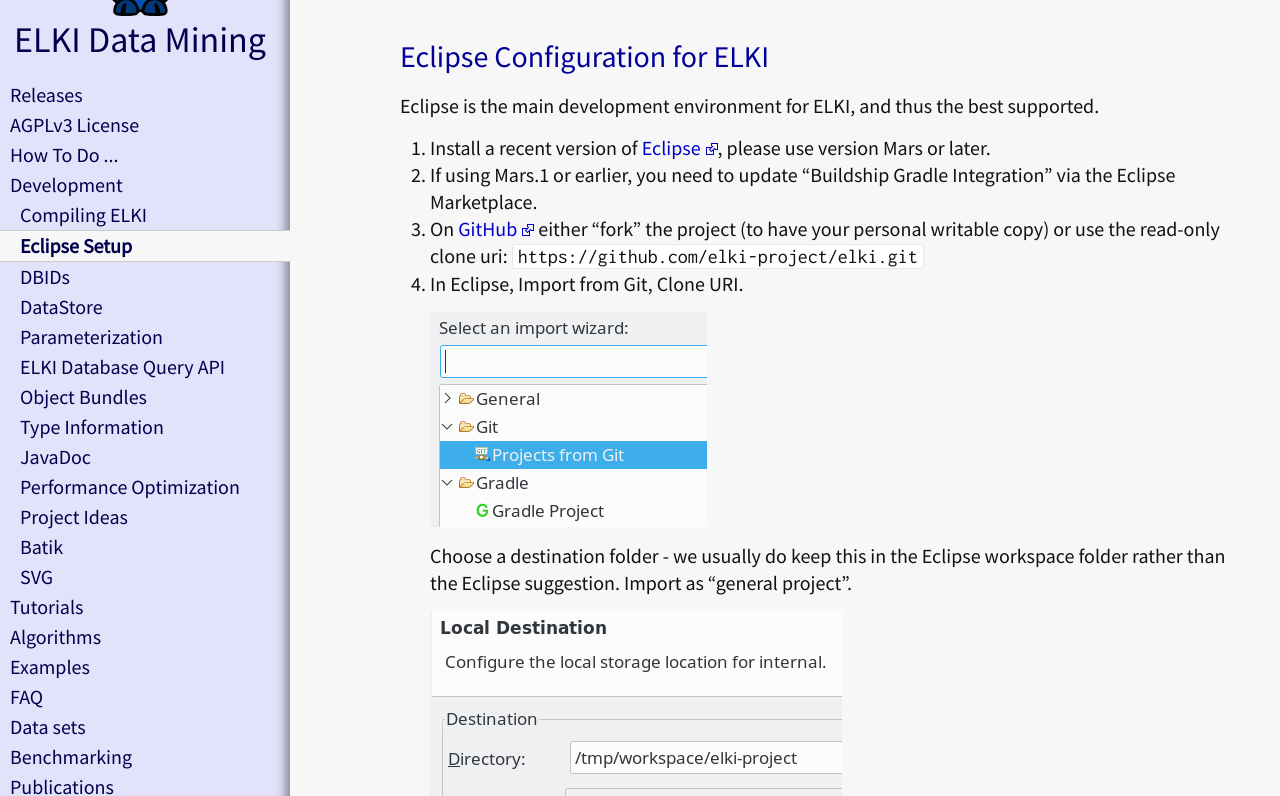
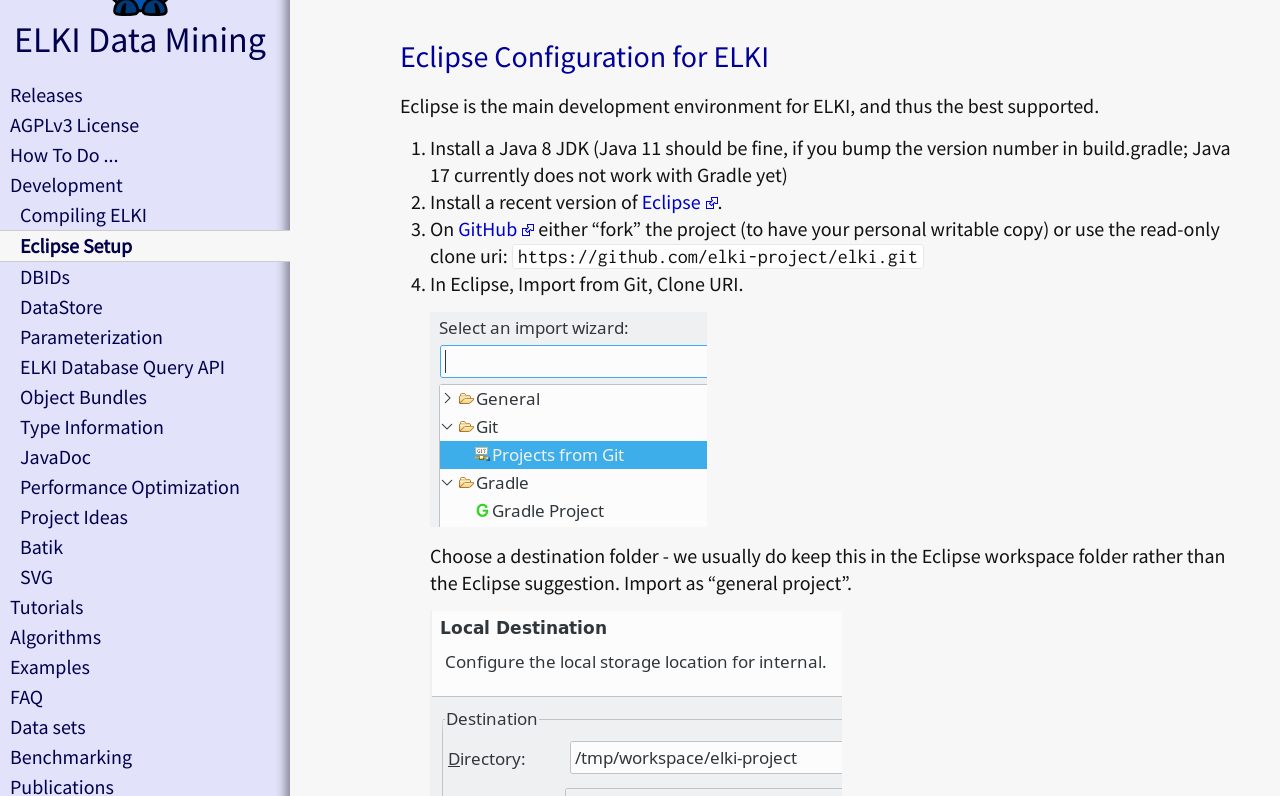
Before and after one commit to elki-project/elki-project.github.io, a Jekyll site: the page built from dev/eclipse.md, in a window 1280 px wide and 900 px high, cut to the strip 104-900 px from the top of the window. Built offline with Jekyll 4.4.1, drawn with Linux system fonts in a browser that asks for light colours.

Commit message:
update instructions slightly

```diff
--- a/dev/eclipse.md
+++ b/dev/eclipse.md
@@ -11,8 +11,8 @@
 
 Eclipse is the main development environment for ELKI, and thus the best supported.
 
-1. Install a recent version of [Eclipse](http://eclipse.org/downloads/), please use version Mars or later.
-2. If using Mars.1 or earlier, you need to update "Buildship Gradle Integration" via the Eclipse Marketplace.
+1. Install a Java 8 JDK (Java 11 should be fine, if you bump the version number in build.gradle; Java 17 currently does not work with Gradle yet)
+2. Install a recent version of [Eclipse](http://eclipse.org/downloads/).
 3. On [GitHub](https://github.com/elki-project/elki) either "fork" the project (to have your personal writable copy) or use the read-only clone uri: `https://github.com/elki-project/elki.git`
 4. In Eclipse, Import from Git, Clone URI.
 
```
